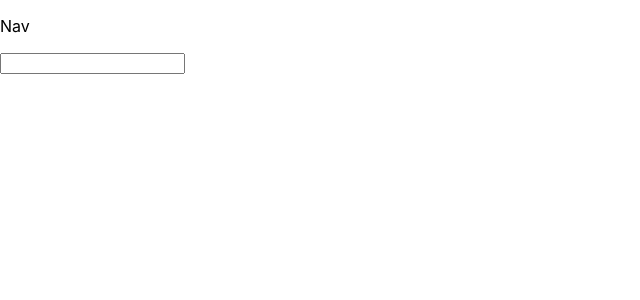
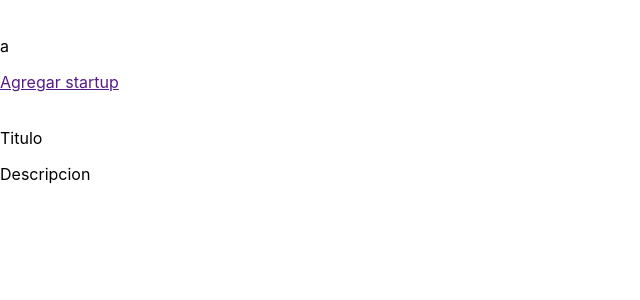
Before and after one commit to Ciervos/PracticaStartUp, a React (Create React App) app: page / in a window 1280 px wide. Shown: the top 300 px of the page, without its empty margins (0-640 px from the left). Built offline with nearby package versions, Linux system fonts and the light colour scheme; no server answers.

Commit message:
inicio de ejercicio startup

```diff
--- a/src/App.js
+++ b/src/App.js
@@ -2,6 +2,7 @@ import React,{useState} from 'react';
 import { EjProvider } from './context/EjContext';
 import Nav from './components/Nav';
 import Content from './components/Content';
+import List from './components/List';
 
 function App() {
  const [cont,setCont] = useState("");
@@ -18,8 +19,7 @@ function App() {
   return (
     <EjProvider value={contextData}>
       <Nav/>
-      <Content/>
-
+      <List/>
     </EjProvider>
   );
 }
--- /dev/null
+++ b/src/components/Item/index.js
@@ -0,0 +1,11 @@
+import React from 'react'
+
+function Item() {
+  return (<div>
+    <img src=""/>
+    <p>Titulo</p>
+   <p> Descripcion</p>
+   </div>)
+}
+
+export default Item;
--- /dev/null
+++ b/src/components/List/index.js
@@ -0,0 +1,31 @@
+import React,{useEffect,useState} from 'react';
+import Item from "../Item";
+import Listado from "../../hardc.json";
+
+
+function List() {
+  const [filtro,setFiltro] = useState([]);
+
+  useEffect(() => {
+
+
+      fetchData();
+     },[]);
+
+     async function fetchData(){
+      const data = await fetch({Listado});
+      const dataJson = await data.json();
+
+      setFiltro(dataJson);
+      console.log(dataJson);
+
+    }
+
+  return(<>
+    <Item/>
+
+    </>
+  )
+}
+
+export default List;
--- a/src/components/Nav/index.js
+++ b/src/components/Nav/index.js
@@ -1,11 +1,14 @@
 import React from 'react';
 import InputText from '../InputText';
+import Search from '../Search';
 
 function Nav() {
   return(
     <>
-    <p>Nav</p>
-    <InputText/>
+    <img src=""/>
+    <Search/>
+    <a href="">Agregar startup</a>
+
     </>
   )
 }
--- /dev/null
+++ b/src/components/Search/index.js
@@ -0,0 +1,13 @@
+import React,{useContext} from 'react';
+
+
+function Search() {
+
+  return (
+  <>
+  <p>a</p>
+  </>
+    )
+}
+
+export default Search;
--- /dev/null
+++ b/src/hardc.json
@@ -0,0 +1,12 @@
+[{
+  "name": "Primer",
+  "desc": "Ejemplo",
+  "img": "https://cdn.domestika.org/c_fill,dpr_auto,h_256,t_base_params.format_jpg,w_256/v1423590393/avatars/000/086/751/86751-original.jpg?1423590393"
+
+  },
+  {
+    "name": "Segundo",
+    "desc": "Ejemplito",
+    "img": "https://encrypted-tbn0.gstatic.com/images?q=tbn%3AANd9GcQC-oDFt9MNJsPoE2IKier8d77ypcAqpx3nbQ&usqp=CAU"
+
+  }]
```
